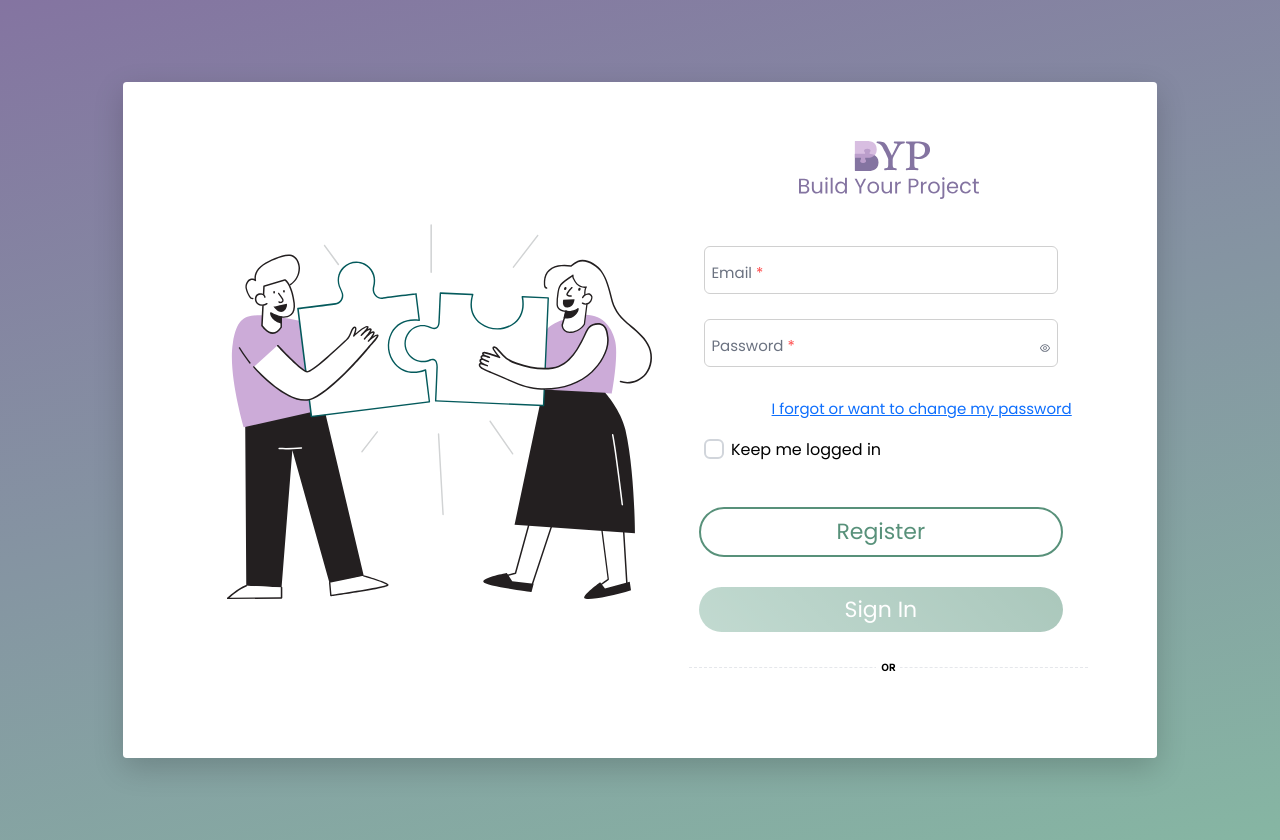
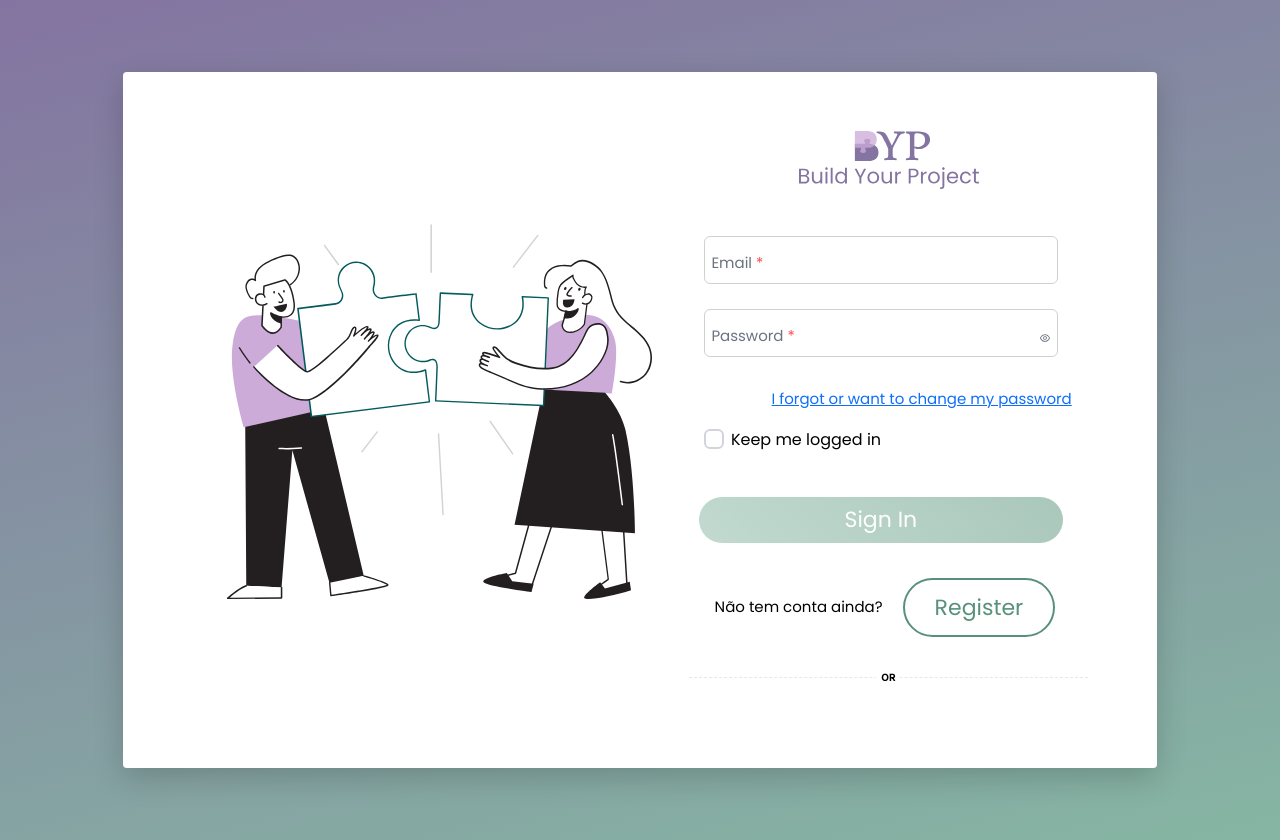
Before and after one commit to GreenBerries-BYP/BuildYourProject-front, a React (Vite) app in the folder frontend/: page /login in a window 1280 px wide. Built offline with nearby package versions, Linux system fonts and the light colour scheme.

Commit message:
chore: google agenda faltando testar com back

```diff
--- a/frontend/src/pages/Calendario.jsx
+++ b/frontend/src/pages/Calendario.jsx
@@ -49,6 +49,8 @@ const Calendario = () => {
       {!googleLogged ? (
         <div className="google-login-container">
           <h2>Login com Google para acessar seu calendário</h2>
+          <div className="google-login-button">
+
             <GoogleLogin
                 onSuccess={handleGoogleSuccess}
                 onError={() =>
@@ -60,6 +62,7 @@ const Calendario = () => {
                 useOneTap={false}
                 scope="openid email profile https://www.googleapis.com/auth/calendar"
             />
+          </div>
         </div>
       ) : (
         <div>
--- a/frontend/src/pages/Login.jsx
+++ b/frontend/src/pages/Login.jsx
@@ -241,13 +241,6 @@ const Login = () => {
               </div>
 
               <div className="row p-0 pt-5 d-flex justify-content-center w-100 align-items-center gap-5">
-                <button
-                  type="button"
-                  className="col-12 col-lg-5 mx-3 py-2 btn-change-page flex-fill text-center"
-                  onClick={() => navigate("/register")}
-                >
-                  {t("login.register")}
-                </button>
 
                 <button
                   className="col-12 col-lg-5 mx-3 py-2 btn-acesso-verde flex-fill d-flex justify-content-center align-items-center"
@@ -270,6 +263,16 @@ const Login = () => {
                     t("login.signIn")
                   )}
                 </button>
+                <span className="tem-conta w-100 flex-fill col-12 col-lg-5 mx-3 py-2">
+                  <p>Não tem conta ainda?</p>
+                  <button
+                    type="button"
+                    className="px-5 btn-change-page text-center "
+                    onClick={() => navigate("/register")}
+                  >
+                    {t("login.register")}
+                  </button>
+                </span>
               </div>
             </form>
 
@@ -277,7 +280,7 @@ const Login = () => {
               <b>{t("login.or")}</b>
             </Divider>
 
-            <div className="d-flex justify-content-center">
+            <div className="d-flex justify-content-center w-100">
               <GoogleLogin
                 onSuccess={onGoogleSuccess}
                 onError={() => {
--- a/frontend/src/pages/Register.jsx
+++ b/frontend/src/pages/Register.jsx
@@ -349,6 +349,14 @@ const Register = () => {
                 t("register.submitButton")
               )}
             </button>
+
+            <span className="tem-conta">
+              <p>Já possui uma conta?</p>
+              <a className="link-borda-roxo" onClick={() => navigate("/login")}>
+                {t("landing.nav.login", "Fazer login")}
+              </a>
+            </span>
+
           </div>
         </form>
       </div>
--- /dev/null
+++ b/frontend/src/styles/Calendario.css
@@ -0,0 +1,3 @@
+.google-login-button{
+    width: 5rem;
+}
--- a/frontend/src/styles/LoginCadastro.css
+++ b/frontend/src/styles/LoginCadastro.css
@@ -145,3 +145,12 @@ label {
   color: var(--error-red-color);
   margin-left: 4px;
 }
+
+.tem-conta{
+  display: flex;
+  justify-content: end;
+  flex-wrap: wrap;
+  align-items: center;
+  gap: 2rem;
+  font-size: 1.5rem;
+}
```
Lines whose indentation alone changed are shown as unchanged.
